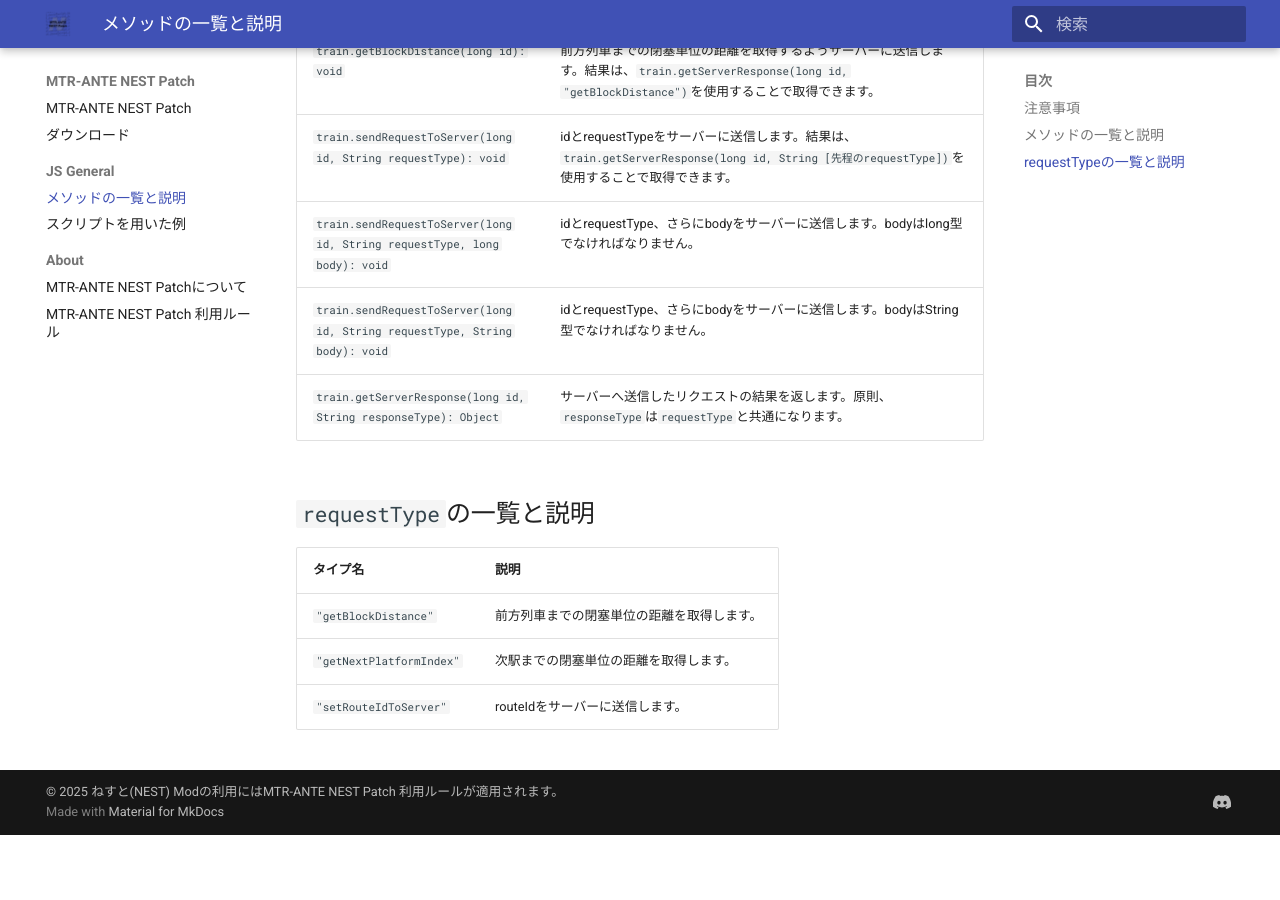
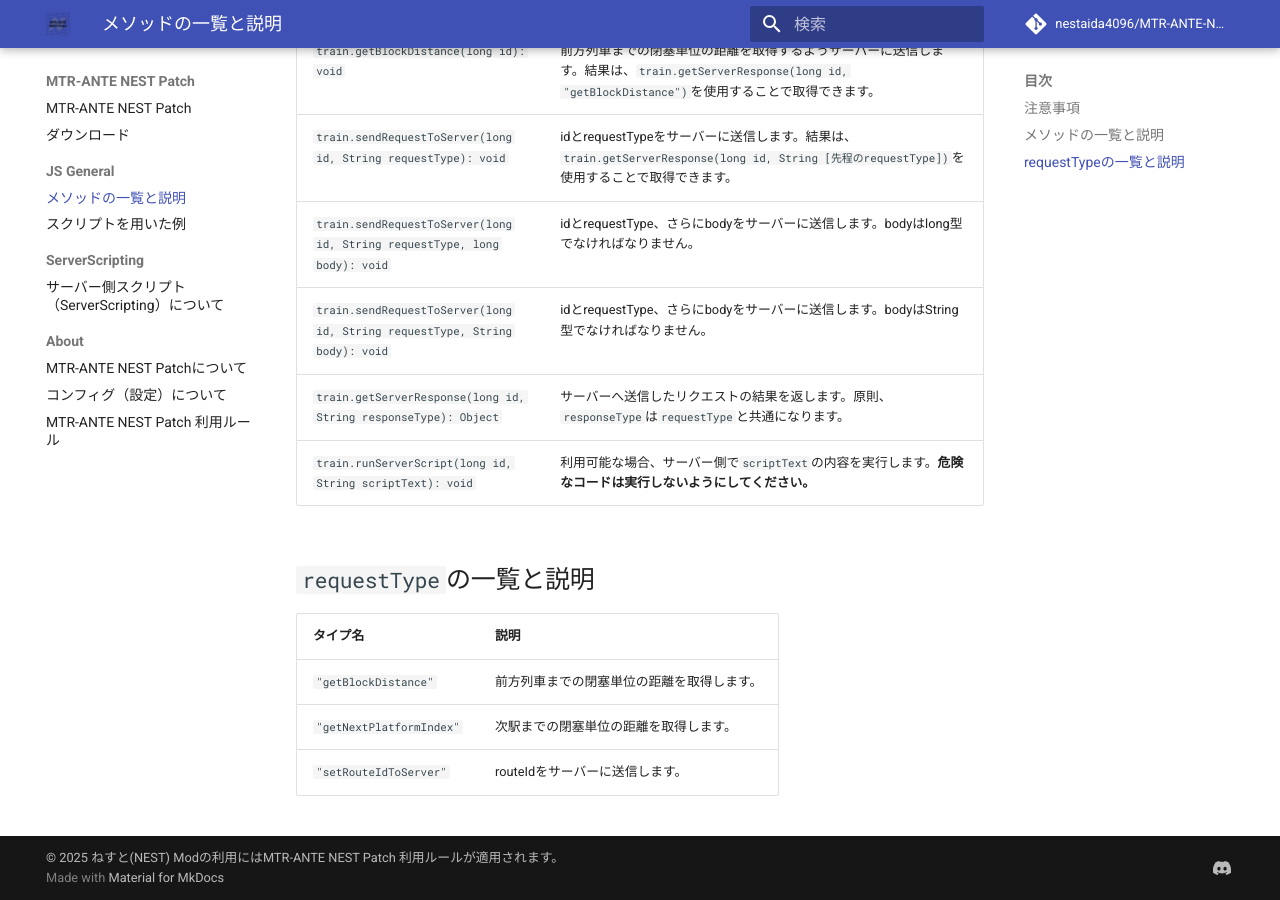
Before and after one commit to nestaida4096/MTR-ANTE-NEST-Patch-Website, an MkDocs documentation site: the page built from docs/JS-General/index.md, in a window 1280 px wide and 900 px high, scrolled down 745 px. Built offline with MkDocs 1.6.1 and Material for MkDocs 9.7.7, drawn with Linux system fonts in a browser that asks for light colours; comment, search, counter and statistics services are not loaded; before the commit the page ends 1580 px from its top, so only the background shows below that.

Commit message:
サーバースクリプトに関する記事を追加

````diff
--- a/docs/JS-General/index.md
+++ b/docs/JS-General/index.md
@@ -18,6 +18,7 @@
 | `train.sendRequestToServer(long id, String requestType, long body): void` | idとrequestType、さらにbodyをサーバーに送信します。bodyはlong型でなければなりません。|
 | `train.sendRequestToServer(long id, String requestType, String body): void` | idとrequestType、さらにbodyをサーバーに送信します。bodyはString型でなければなりません。|
 | `train.getServerResponse(long id, String responseType): Object` | サーバーへ送信したリクエストの結果を返します。原則、`responseType`は`requestType`と共通になります。 |
+| `train.runServerScript(long id, String scriptText): void` | 利用可能な場合、サーバー側で`scriptText`の内容を実行します。**危険なコードは実行しないようにしてください。** |
 
 ## `requestType`の一覧と説明
 | タイプ名 | 説明 |
--- /dev/null
+++ b/docs/ServerScripting/index.md
@@ -0,0 +1,45 @@
+# サーバー側スクリプト（ServerScripting）について
+- サーバー側スクリプトでは、サーバー側で任意のコードが実行できます。
+- このページでは、実行できるまでの設定方法を説明します。
+!!! danger "危険性について"
+    この機能は、サーバー側でコードが実行でき、**利用できるJavaパッケージやJavaクラスには制限がありません。**
+
+    つまり、使い方によってはサーバー内のファイルを外部サーバーに送信できます。
+
+    **そのようなサーバー管理者が不審に思われる可能性のある使い方は、サーバーのガイドラインを確認し、問題がないか今一度確認してください。**
+
+    **サーバーに何かありましても、制作者は責任を負いません。自己責任でご利用ください。**
+
+## コンフィグから有効にする
+1. `config/mtr-ante-nest-patch.json`を開いてください。
+2. 導入後編集していない場合、以下の状態になっていると思います。
+```json
+{
+  "serverScriptingStatus": false
+}
+```
+3. 以下の通り値を変更してください。
+    1. `serverScriptingStatus`の値を`true`に設定
+4. コンフィグデータを保存してください。
+5. サーバーを再起動してください。
+
+これでサーバー側スクリプト機能は利用可能になりました！
+## 実行する
+1. クライアント側でゲームを起動します。
+2. 以下のコードを書き、`mtr:scripts/render.js`に保存し、`mtr_custom_resources.json`に登録します（登録方法は説明しません）。
+```js
+function render(ctx, state, train) {
+    train.runServerScript(train.id(), Resources.readString(Resources.id("scripts/server.js")));
+}
+```
+3. 以下のコードを書き、`mtr:scripts/server.js`に保存します。
+```js
+importPackage(java.lang);
+
+System.out.println("serverScript is Working!");
+```
+4. また、上記のファイルをサーバー側の`serverScripts/server.js`にも保存します。
+5. これでゲームをリロード(F3+T)すれば、サーバーコンソールに`serverScript is Working!`が連続して表示されます。
+## 最後に
+- この機能によりサーバーが破壊されても、**私は一切の責任を負いません。**
+- それを理解していただいたうえでご利用ください。
--- a/docs/about/about.md
+++ b/docs/about/about.md
@@ -3,7 +3,8 @@
 **MTR-ANTE NEST Patch**は、スクリプト機能の強化を行うMTR-ANTEのアドオンです。
 !!! info ""Patch"について"
     Mod名に「Patch」を冠していますが、小規模な機能追加を示すものではありません。
-2025年12月6日現在、追加している機能は以下の通りです。
+2025年12月30日現在、追加している機能は以下の通りです。
 
 - 速度の制御（車両速度、レール速度の偽装）
 - サーバーとの通信（制限あり）
+- サーバー側スクリプトの実行（自己責任、デフォルトでは無効）
--- /dev/null
+++ b/docs/about/config.md
@@ -0,0 +1,9 @@
+# コンフィグ（設定）について
+- 1.0.6以降のバージョンでは、サーバー側の機能設定が追加されました。
+- `config/mtr-ante-nest-patch.json`を開いて編集できます。
+- これらは必要に応じて変更できます。
+- **変更によってクライアントまたはサーバーが利用できなくなった場合でも、制作者は一切の責任を負いません。**
+## キーについて
+| キー | 説明 | デフォルト値 |
+| - | - | - |
+| `serverScriptingStatus` | サーバー側スクリプトの有効/無効を設定する | `false` |
--- a/mkdocs.yml
+++ b/mkdocs.yml
@@ -39,3 +39,6 @@
   - admonition
   - pymdownx.details
   - pymdownx.superfences
+
+repo_url: https://github.com/nestaida4096/MTR-ANTE-NEST-Patch-Website
+repo_name: nestaida4096/MTR-ANTE-NEST-Patch-Website
````
Also changed, not shown: docs/download.md (+2 -0 lines).
